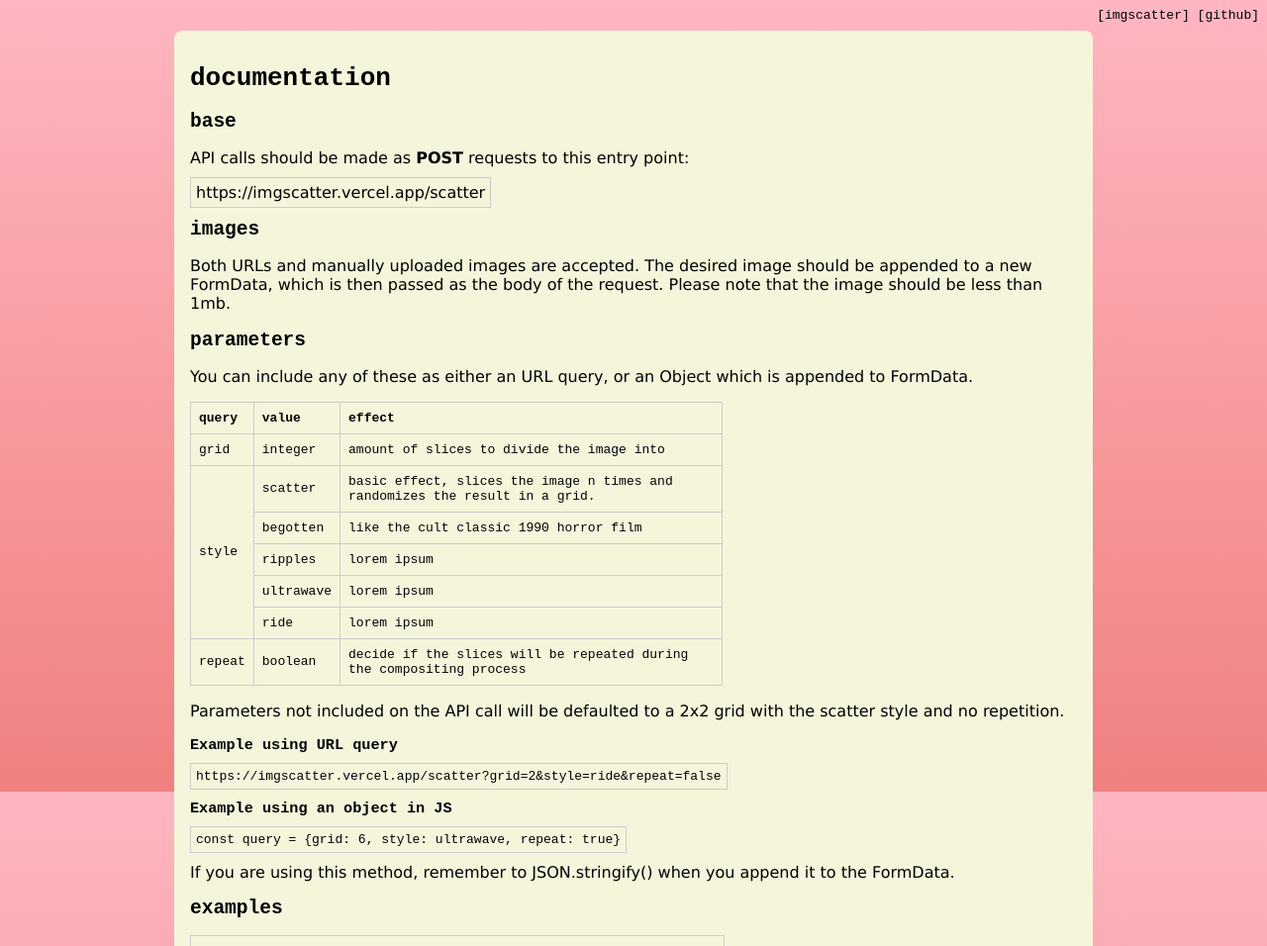
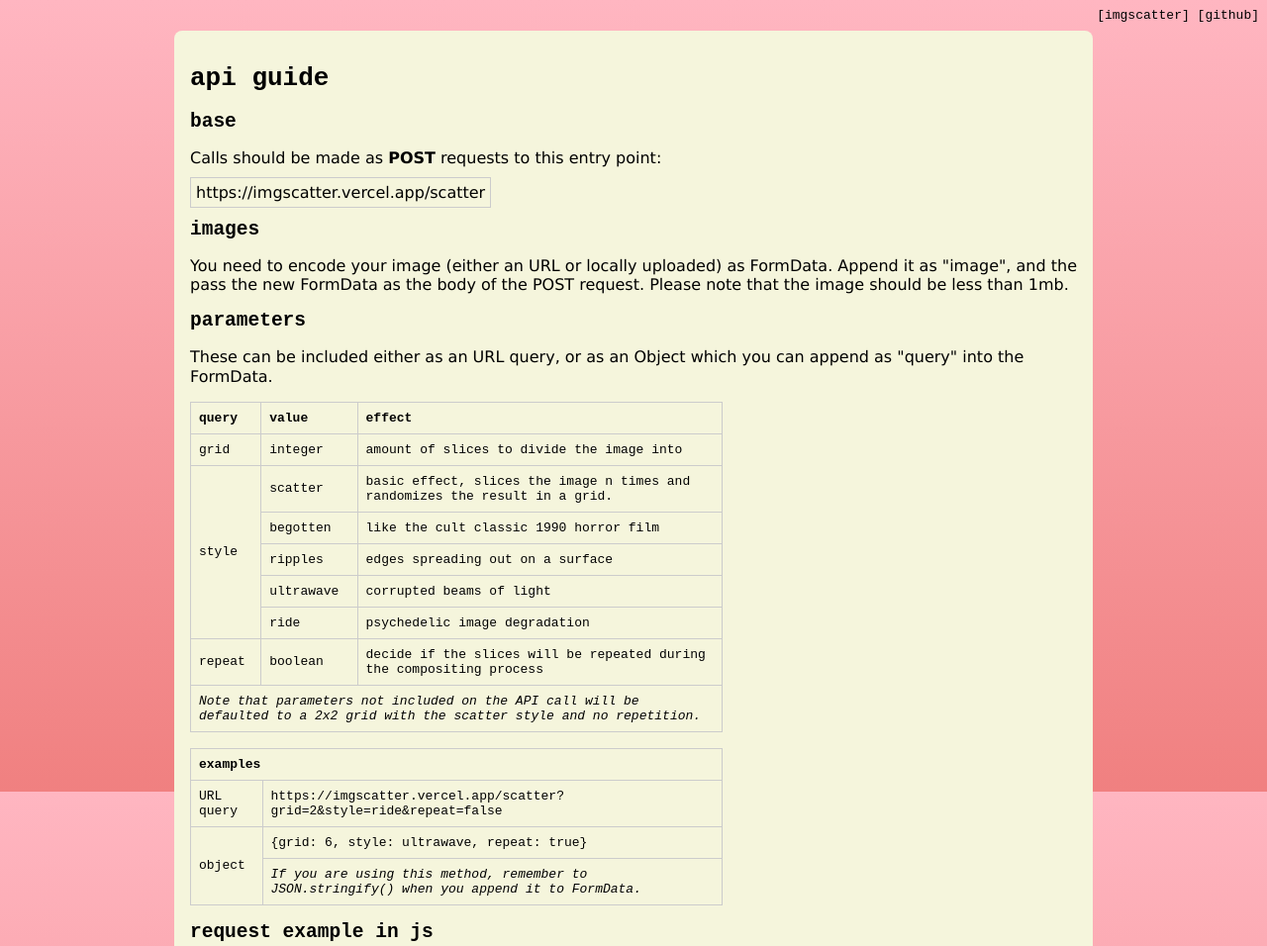
Before and after one commit to ruidovacio/imgscatter, a website: page public/documentation.html in a window 1280 px wide. Shown: the top 956 px of the page at 99% size. Drawn offline with Linux system fonts and the light colour scheme.

Commit message:
documentation

```diff
--- a/index.js
+++ b/index.js
@@ -34,6 +34,7 @@ app.use(express.static(__dirname + "/public"));
 //routes
 app.post("/scatter", upload.single("image"), async (req, res, next) => {
   try {
+    //parsear si el query viene en el body o en la url
     const sendQuery =
       req.body.query == undefined ? req.query : JSON.parse(req.body.query);
     const sendBuffer = req.file.buffer;
--- a/public/documentation.html
+++ b/public/documentation.html
@@ -18,32 +18,26 @@
       <a href="https://github.com/ruidovacio/imgscatter">[github] </a>
     </div>
     <div class="documentation">
-      <h1>documentation</h1>
+      <h1>api guide</h1>
       <h2>base</h2>
       <p>
-        API calls should be made as <b>POST</b> requests to this entry point:
+        Calls should be made as <b>POST</b> requests to this entry point:
       </p>
       <p>
         <span style="border: 1px solid #ccc; padding: 5px"
           >https://imgscatter.vercel.app/scatter</span
         >
       </p>
-      <!-- <div class="showcode">
-        <pre>
-        <code>
-        </code>
-      </pre>
-      </div> -->
       <h2>images</h2>
       <p>
-        Both URLs and manually uploaded images are accepted. The desired image
-        should be appended to a new FormData, which is then passed as the body
-        of the request. Please note that the image should be less than 1mb.
+        You need to encode your image (either an URL or locally uploaded) as FormData.
+        Append it as "image", and the pass the new FormData as the body of the POST request.
+        Please note that the image should be less than 1mb.
       </p>
       <h2>parameters</h2>
       <p>
-        You can include any of these as either an URL query, or an Object which
-        is appended to FormData.
+        These can be included either as an URL query, or as an Object which you can append as "query"
+        into the FormData.
       </p>
       <table>
         <thead>
@@ -73,15 +67,15 @@
           </tr>
           <tr>
             <td>ripples</td>
-            <td>lorem ipsum</td>
+            <td>edges spreading out on a surface</td>
           </tr>
           <tr>
             <td>ultrawave</td>
-            <td>lorem ipsum</td>
+            <td>corrupted beams of light</td>
           </tr>
           <tr>
             <td>ride</td>
-            <td>lorem ipsum</td>
+            <td>psychedelic image degradation</td>
           </tr>
           <tr>
             <td>repeat</td>
@@ -91,29 +85,34 @@
               process
             </td>
           </tr>
+          <tr>
+            <td colspan="3">
+              <i>Note that parameters not included on the API call will be defaulted to a 2x2 grid
+              with the scatter style and no repetition.</i>
+            </td>
+          </tr>
         </tbody>
       </table>
-      <p>
-        Parameters not included on the API call will be defaulted to a 2x2 grid
-        with the scatter style and no repetition.
-      </p>
-      <h3>Example using URL query</h3>
-      <span style="border: 1px solid #ccc; padding: 5px"
-        ><code
-          >https://imgscatter.vercel.app/scatter?grid=2&style=ride&repeat=false</code
-        ></span
-      >
-      <h3>Example using an object in JS</h3>
-      <span style="border: 1px solid #ccc; padding: 5px"
-        ><code
-          >const query = {grid: 6, style: ultrawave, repeat: true}</code
-        ></span
-      >
-      <p>
-        If you are using this method, remember to JSON.stringify() when you
-        append it to the FormData.
-      </p>
-      <h2>examples</h2>
+      <table>
+        <thead>
+          <tr><th colspan=2>examples</th></tr>
+        </thead>
+        <tbody>
+          <tr>
+            <td>URL query</td>
+            <td>https://imgscatter.vercel.app/scatter?grid=2&style=ride&repeat=false</td>
+          </tr>
+          <tr>
+            <td rowspan="2">object</td>
+            <td>{grid: 6, style: ultrawave, repeat: true}</td>
+          </tr>
+          <tr>
+            <td>     <i>If you are using this method, remember to JSON.stringify() when you
+              append it to FormData.</i></td>
+          </tr>
+        </tbody>
+      </table>
+      <h2>request example in js</h2>
       <div class="showcode">
         <pre><code>async function getImage() {
   const sendForm = new FormData();
@@ -130,10 +129,11 @@
 
   //Then you can do as you wish with the response, for example
   const data = await response.text();
-  //and then set this as the source of an image in your DOM
-  //to display the glitched image.
+  //and then set this as the source in a DOM element
+  //to display the resulting image.
 }</code></pre>
       </div>
     </div>
+    <br>
   </body>
 </html>
--- a/public/styles.css
+++ b/public/styles.css
@@ -91,6 +91,10 @@ form {
   line-height: 1.2rem;
 }
 
+.documentation > i{
+  font-size: smaller;
+}
+
 table {
   border-collapse: collapse;
   width: 60%;
```
